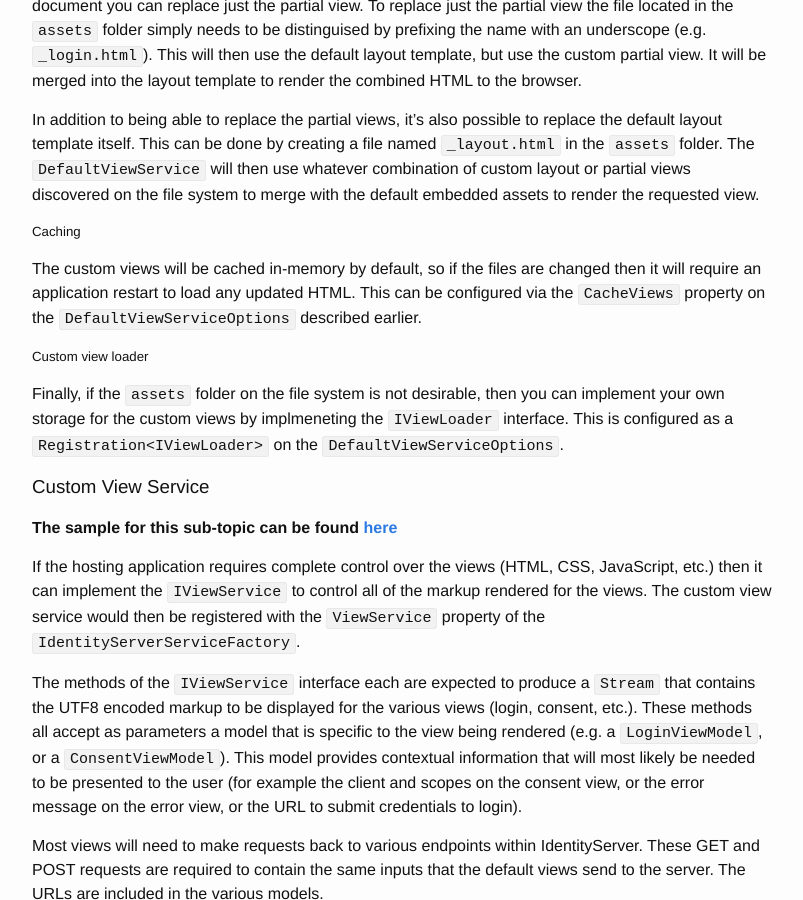
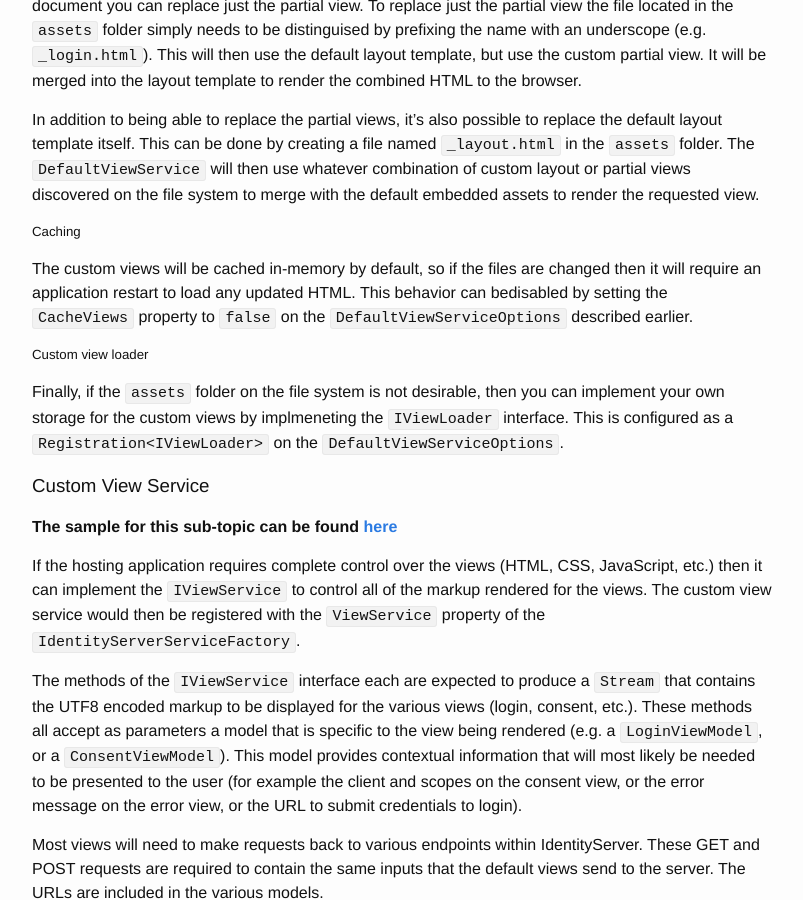
Before and after one commit to IdentityServer/Documentation, a Jekyll site: the page built from docs/advanced/customizingViews.md, in a window 1280 px wide and 900 px high, scrolled down 1525 px. Shown: the whole window, without its empty margins (238-1041 px from the left). Built offline with Jekyll 4.4.1, drawn with Linux system fonts in a browser that asks for light colours; Markdown is read by kramdown in place of the engine named in the settings.

Commit message:
Update customizingViews.md

```diff
--- a/docs/advanced/customizingViews.md
+++ b/docs/advanced/customizingViews.md
@@ -52,7 +52,7 @@
 
 ##### Caching
 
-The custom views will be cached in-memory by default, so if the files are changed then it will require an application restart to load any updated HTML. This can be configured via the `CacheViews` property on the `DefaultViewServiceOptions` described earlier.
+The custom views will be cached in-memory by default, so if the files are changed then it will require an application restart to load any updated HTML. This behavior can bedisabled by setting the `CacheViews` property to `false` on the `DefaultViewServiceOptions` described earlier.
 
 ##### Custom view loader
 
```
